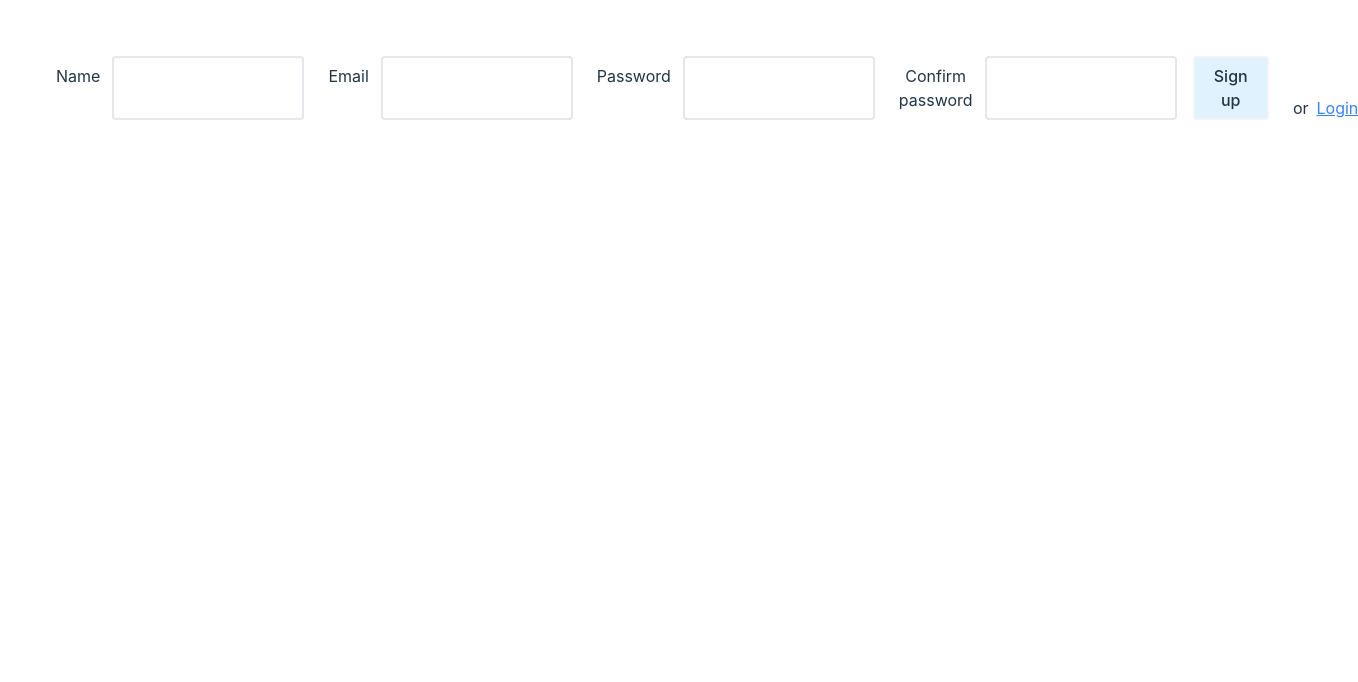
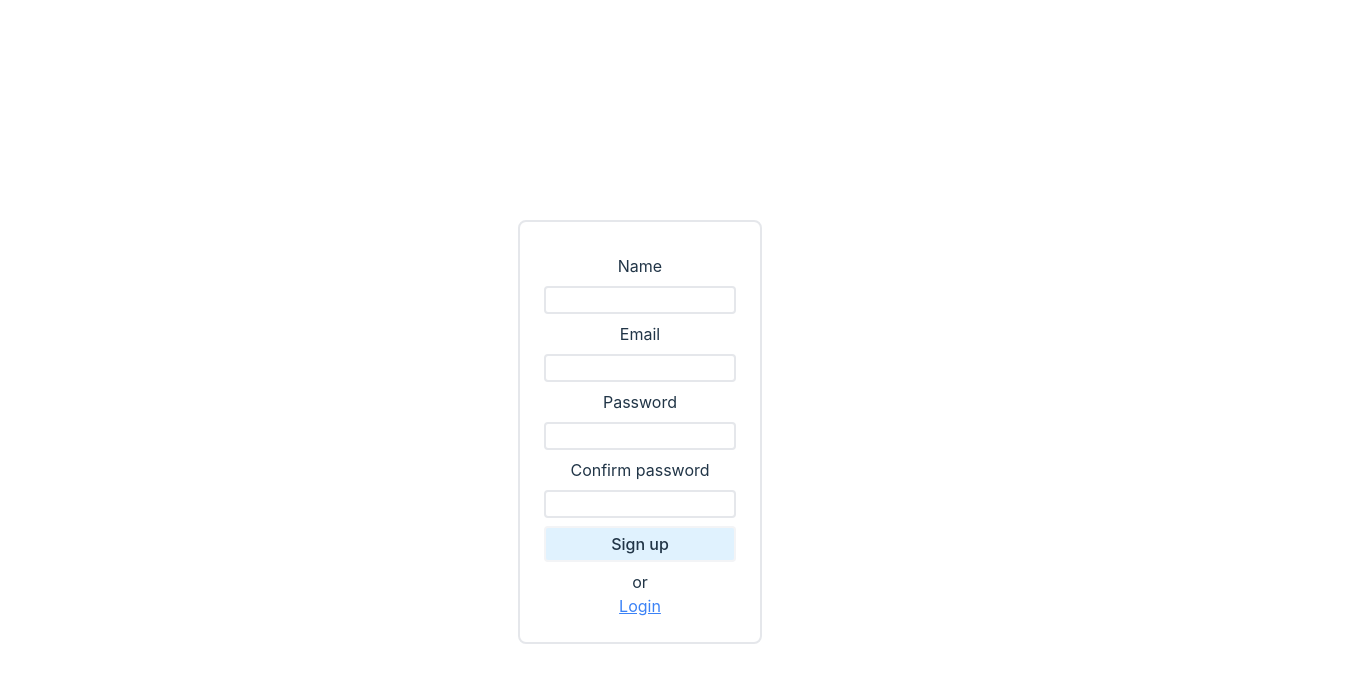
Before and after one commit to Y314-EVE/reimagined-engine, a React (Vite) app in the folder frontend/: page / in a window 1280 px wide. Both pictures are taken after a click on the element "Sign up". Shown: the top 682 px of the page, 1358 px wide, since content can reach past the window. Built offline with nearby package versions, Linux system fonts and the light colour scheme.

Commit message:
Minor changes to login page

```diff
--- a/frontend/src/App.tsx
+++ b/frontend/src/App.tsx
@@ -3,10 +3,14 @@ import "./App.css";
 import { Login, Chat } from "./containers";
 
 function App() {
+  const hasToken = document.cookie.includes("access_token");
   return (
-    <div className="h-screen flex flex-col">
-      <Login />
-      {document.cookie.includes("access_token") ? <Chat /> : ""}
+    <div
+      className={`h-screen flex flex-col ${
+        !hasToken ? "justify-center items-center" : ""
+      }`}
+    >
+      {hasToken ? <Chat /> : <Login />}
     </div>
   );
 }
--- a/frontend/src/components/ChatContent.tsx
+++ b/frontend/src/components/ChatContent.tsx
@@ -118,7 +118,7 @@ const ChatContent = () => {
             onKeyDown={(e) => {
               if (e.key === "Enter" && !e.shiftKey) {
                 e.preventDefault();
-                e.currentTarget.blur();
+                // e.currentTarget.blur();
                 createMessage();
               }
             }}
--- a/frontend/src/containers/Login.tsx
+++ b/frontend/src/containers/Login.tsx
@@ -58,10 +58,10 @@ const Login = () => {
   };
 
   return (
-    <div className="flex flex-row py-6">
+    <div className="flex flex-col p-6 border-2 border-gray rounded-lg">
       {signUp ? (
-        <div className="flex flex-row">
-          <p className="ml-4 mr-1 p-2">Name</p>
+        <div className="flex flex-col">
+          <p className="p-2">Name</p>
           <input
             type="input"
             value={userName}
@@ -75,7 +75,7 @@ const Login = () => {
         ""
       )}
 
-      <p className="ml-4 mr-1 p-2">Email</p>
+      <p className="p-2">Email</p>
       <input
         type="email"
         value={userEmail}
@@ -85,7 +85,7 @@ const Login = () => {
         className="w-48 border-2 rounded"
       />
 
-      <p className="ml-4 mr-1 p-2">Password</p>
+      <p className="p-2">Password</p>
       <input
         type="password"
         value={password}
@@ -102,8 +102,8 @@ const Login = () => {
       />
 
       {signUp ? (
-        <div className="flex flex-row">
-          <p className="ml-4 mr-1 p-2">Confirm password</p>
+        <div className="flex flex-col">
+          <p className="p-2">Confirm password</p>
           <input
             type="password"
             value={confirmPassword}
@@ -125,7 +125,7 @@ const Login = () => {
 
       <button
         type="button"
-        className="mx-4 py-1 border-2 rounded border-gray-100 bg-sky-100 cursor-pointer"
+        className="mt-2 py-1 border-2 rounded border-gray-100 bg-sky-100 cursor-pointer"
         onClick={(e) => {
           e.preventDefault();
           if (signUp) {
@@ -138,10 +138,10 @@ const Login = () => {
         {signUp ? "Sign up" : "Login"}
       </button>
 
-      <p className="mx-2 self-end">or</p>
+      <p className="self-center mt-2">or</p>
 
       <p
-        className="self-end underline text-blue-500 cursor-pointer"
+        className="self-center underline text-blue-500 cursor-pointer"
         onClick={() => setSignUp((prev) => !prev)}
       >
         {!signUp ? "Sign up" : "Login"}
```
Also changed, not shown: 2 other files (tests, documents, lock files or other folders).
